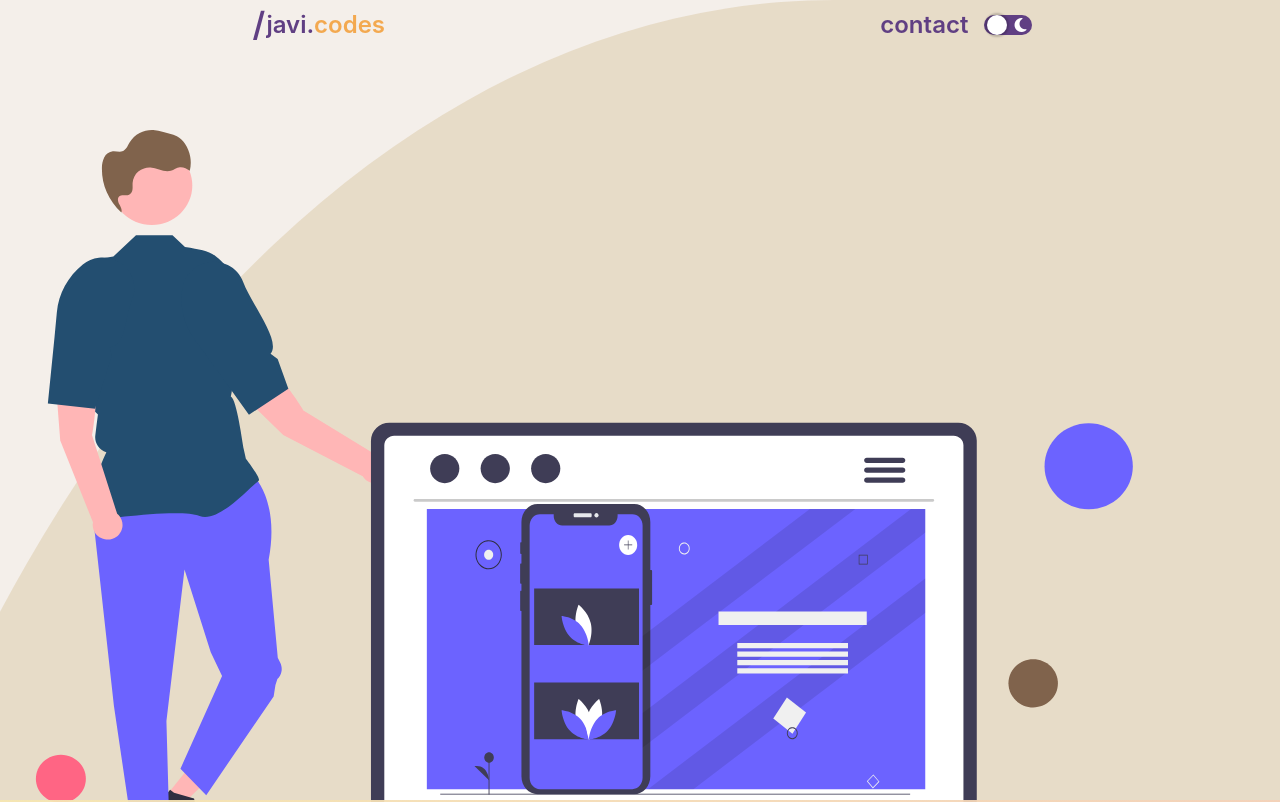
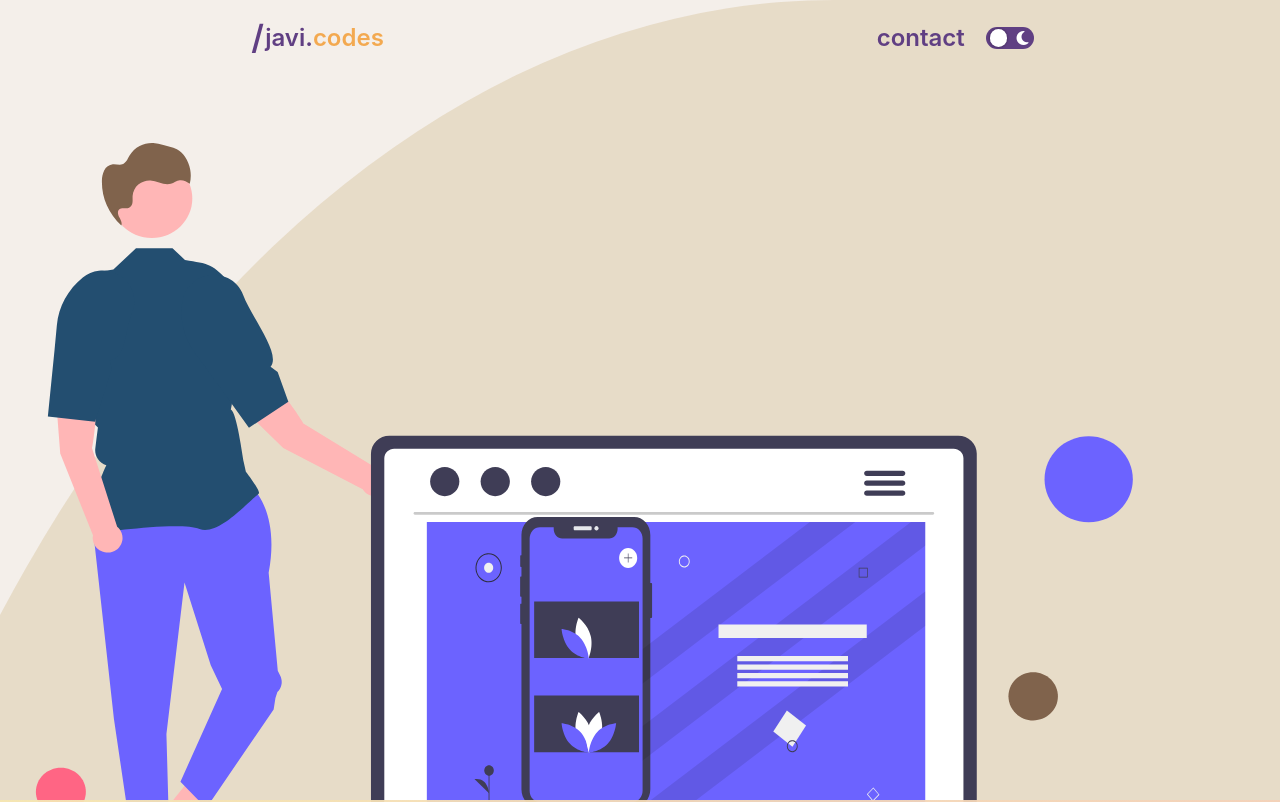
Before and after one commit to JaviVS7/portfolio-deploy, a website built with Vite: page index.html in a window 1280 px wide. Shown: the top 802 px of the page. Built offline with nearby package versions, Linux system fonts and the light colour scheme.

Commit message:
Fix switch

```diff
--- a/index.html
+++ b/index.html
@@ -31,8 +31,8 @@
               <a href="portfolio.html" class="nav__item nav__item-hide">portfolio</a>
               <a href="contact.html" class="nav__item">contact</a>
               <button id="switch" class="nav__switch-btn">
-                <span><i class="fa-solid fa-sun"></i></span>
-                <span><i class="fa-solid fa-moon"></i></span>
+                <i class="fa-solid fa-sun"></i>
+                <i class="fa-solid fa-moon"></i>
               </button>
             </div>
           </nav>
--- a/src/css/navbar.scss
+++ b/src/css/navbar.scss
@@ -8,6 +8,7 @@ $switch-bgdk-color: #603F83;
     // border: 1px solid white;
     justify-content: space-around;
     align-items: center;
+    margin-top: 0.8rem;
 
     .header__logo a {
         position: relative;
@@ -20,13 +21,14 @@ $switch-bgdk-color: #603F83;
             left: .3rem;
             font-size: 2.1rem ;
             font-weight: 600;
+
         }
     }
 
     .nav__item-group {
         display: flex;
         align-items: center;
-        gap: 1rem;
+        gap: 1.3rem;
     }
     .nav__item {
         font-size: 1.5rem;
@@ -38,10 +40,12 @@ $switch-bgdk-color: #603F83;
 // ------------------------SWITCH-----------------------------
     .nav__switch-btn {
         display: flex;
-        gap: 0rem;
+        justify-content: space-around;
+        align-items: center;
+        width: 3rem;
+        height: 100%;
         position: relative;
         top: 0rem;
-        padding: 0;
         background-color: $switch-bgdk-color;
         color: white;
         border: none;
@@ -53,15 +57,15 @@ $switch-bgdk-color: #603F83;
         &::before{
             content: "";
             // display: block;
-            width: 1.25rem;
-            height: 1.25rem;
+            width: 1.1rem;
+            height: 1.1rem;
             position: absolute;
-            top: 0%;
-            left: 5%;
+            top: 0.25remrem;
+            left: 0.25rem;
             // right: unset;
             border-radius: 50%;
             background-color: white;
-            box-shadow: 0 0 2px 2px rgba($color: #000, $alpha: 0.2);
+            box-shadow: 0 0 2px 1px rgba($color: #000, $alpha: 0.2);
             transition: transform .3s ease;
         }
 
@@ -69,12 +73,15 @@ $switch-bgdk-color: #603F83;
             background-color: $switch-bg-color;
 
             &::before {
-                transform: translateX(110%);
+                transform: translateX(135%);
             }
         }
-        span {
-            width: 1.5rem;
+
+        i{
+            margin: 0.2rem;
         }
+
+
 
     }
 
```
